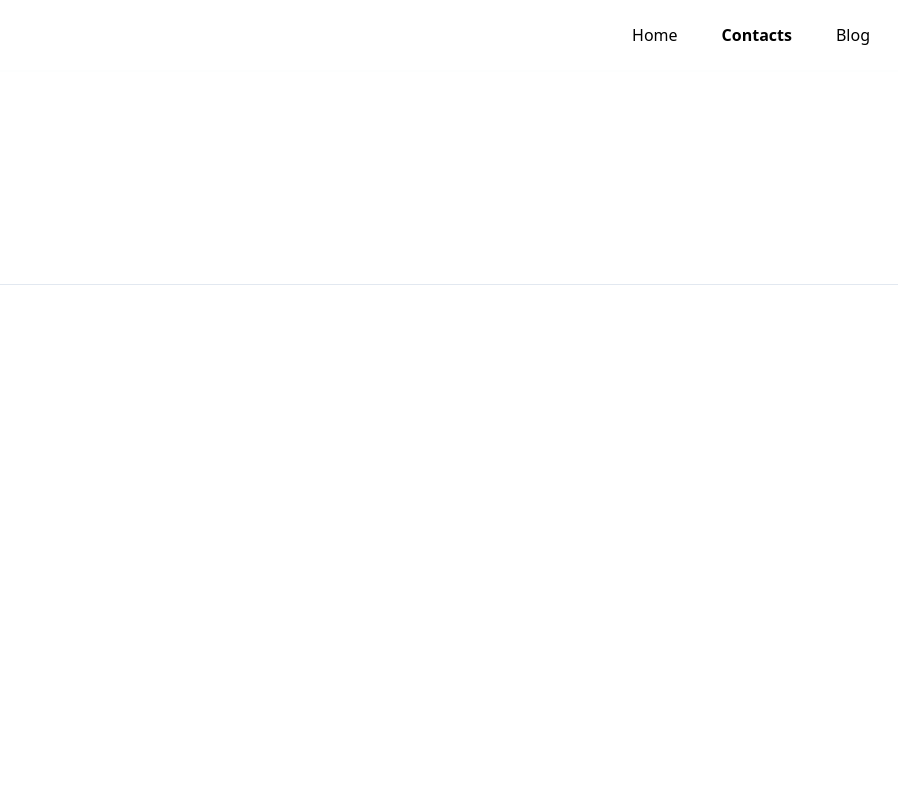
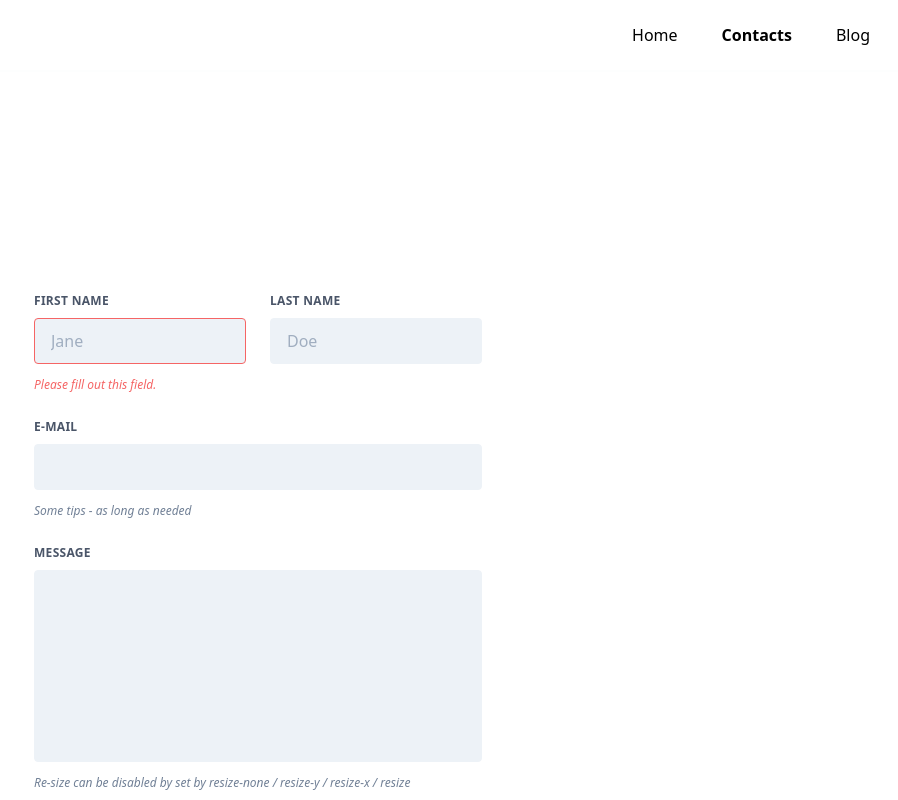
Before and after one commit to mazdok/nuxt-example, a Nuxt app: page /contacts in a window 1280 px wide. Shown: the top 800 px of the page, without its empty margins (382-1280 px from the left). Built offline with nearby package versions, Linux system fonts and the light colour scheme.

Commit message:
Add contact form

```diff
--- a/pages/contacts.vue
+++ b/pages/contacts.vue
@@ -2,7 +2,81 @@
   <div class="pt-24">
     <section class="border-b py-8">
       <div class="container mx-auto flex flex-wrap pt-4 pb-8">
-        <h1 class="w-full my-2 text-5xl font-bold leading-tight text-center text-white">Contacts</h1>
+        <h1
+          class="w-full my-2 mb-12 text-5xl font-bold leading-tight text-center text-white"
+        >Contacts</h1>
+
+        <form
+          class="w-full max-w-lg mx-auto bg-white p-8 rounded"
+          method="POST"
+          data-netlify="true"
+        >
+          <div class="flex flex-wrap -mx-3 mb-6">
+            <div class="w-full md:w-1/2 px-3 mb-6 md:mb-0">
+              <label
+                class="block uppercase tracking-wide text-gray-700 text-xs font-bold mb-2"
+                for="grid-first-name"
+              >First Name</label>
+              <input
+                class="appearance-none block w-full bg-gray-200 text-gray-700 border border-red-500 rounded py-3 px-4 mb-3 leading-tight focus:outline-none focus:bg-white"
+                id="grid-first-name"
+                type="text"
+                placeholder="Jane"
+              />
+              <p class="text-red-500 text-xs italic">Please fill out this field.</p>
+            </div>
+            <div class="w-full md:w-1/2 px-3">
+              <label
+                class="block uppercase tracking-wide text-gray-700 text-xs font-bold mb-2"
+                for="grid-last-name"
+              >Last Name</label>
+              <input
+                class="appearance-none block w-full bg-gray-200 text-gray-700 border border-gray-200 rounded py-3 px-4 leading-tight focus:outline-none focus:bg-white focus:border-gray-500"
+                id="grid-last-name"
+                type="text"
+                placeholder="Doe"
+              />
+            </div>
+          </div>
+          <div class="flex flex-wrap -mx-3 mb-6">
+            <div class="w-full px-3">
+              <label
+                class="block uppercase tracking-wide text-gray-700 text-xs font-bold mb-2"
+                for="grid-password"
+              >E-mail</label>
+              <input
+                class="appearance-none block w-full bg-gray-200 text-gray-700 border border-gray-200 rounded py-3 px-4 mb-3 leading-tight focus:outline-none focus:bg-white focus:border-gray-500"
+                id="email"
+                type="email"
+              />
+              <p class="text-gray-600 text-xs italic">Some tips - as long as needed</p>
+            </div>
+          </div>
+          <div class="flex flex-wrap -mx-3 mb-6">
+            <div class="w-full px-3">
+              <label
+                class="block uppercase tracking-wide text-gray-700 text-xs font-bold mb-2"
+                for="grid-password"
+              >Message</label>
+              <textarea
+                class="no-resize appearance-none block w-full bg-gray-200 text-gray-700 border border-gray-200 rounded py-3 px-4 mb-3 leading-tight focus:outline-none focus:bg-white focus:border-gray-500 h-48 resize-none"
+                id="message"
+              ></textarea>
+              <p
+                class="text-gray-600 text-xs italic"
+              >Re-size can be disabled by set by resize-none / resize-y / resize-x / resize</p>
+            </div>
+          </div>
+          <div class="md:flex md:items-center">
+            <div class="md:w-1/3">
+              <button
+                class="shadow bg-teal-400 hover:bg-teal-400 focus:shadow-outline focus:outline-none text-white font-bold py-2 px-4 rounded"
+                type="button"
+              >Send</button>
+            </div>
+            <div class="md:w-2/3"></div>
+          </div>
+        </form>
       </div>
     </section>
   </div>
```
